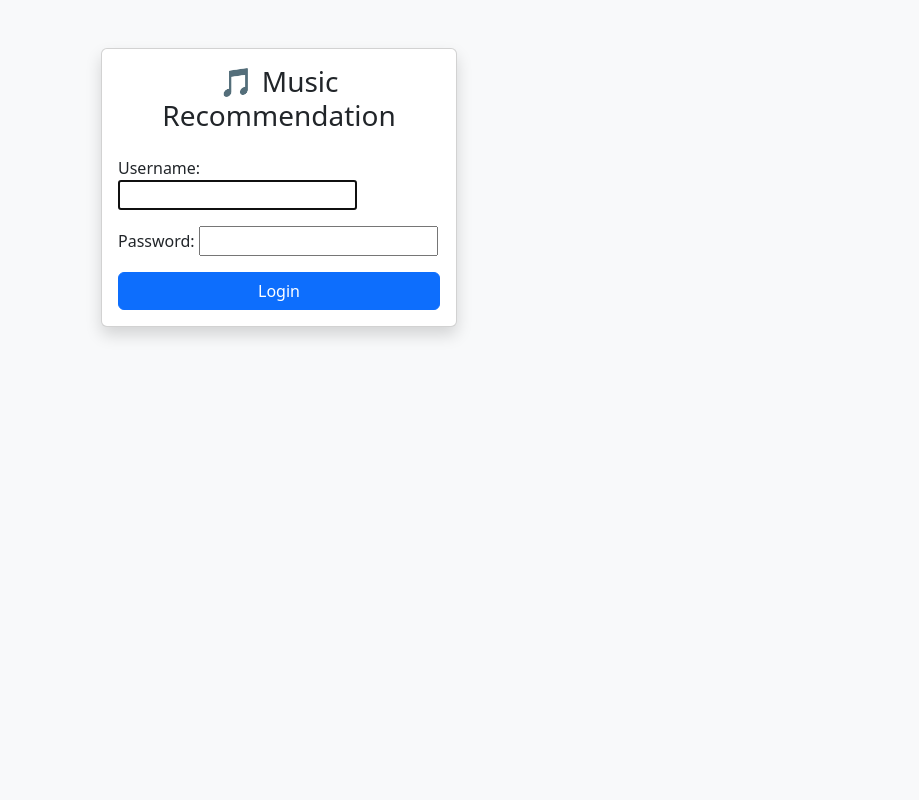
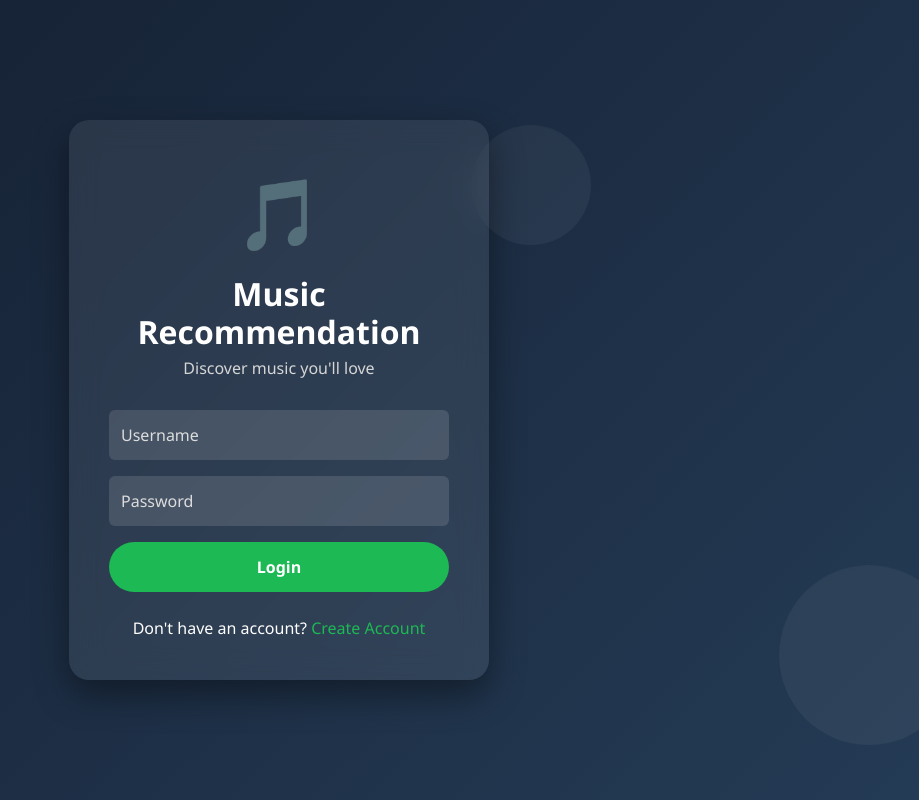
Before and after one commit to Cres24/Music-Recommendation-, a Django app: page /accounts/login/ in a window 1280 px wide. Shown: the whole page, without its empty margins (361-1280 px from the left). Run offline with Django 5.2, Linux system fonts and the light colour scheme.

Commit message:
UI for login page

```diff
--- a/music/accounts/templates/accounts/login.html
+++ b/music/accounts/templates/accounts/login.html
@@ -1,47 +1,208 @@
+{% load static %}
 <!DOCTYPE html>
 <html lang="en">
 <head>
     <meta charset="UTF-8">
     <meta name="viewport" content="width=device-width, initial-scale=1.0">
-    <title>Music Recommendation Login</title>
+    <title>Music Recommendation System - Login</title>
 
     <link href="https://cdn.jsdelivr.net/npm/bootstrap@5.3.3/dist/css/bootstrap.min.css" rel="stylesheet">
+
+    <style>
+        *{
+            margin:0;
+            padding:0;
+            box-sizing:border-box;
+            font-family:Segoe UI, sans-serif;
+        }
+
+        body{
+            min-height:100vh;
+            display:flex;
+            justify-content:center;
+            align-items:center;
+            background:linear-gradient(135deg,#141E30,#243B55);
+            overflow:hidden;
+        }
+
+        .background{
+            position:absolute;
+            width:100%;
+            height:100%;
+            overflow:hidden;
+        }
+
+        .circle{
+            position:absolute;
+            border-radius:50%;
+            background:rgba(255,255,255,.05);
+            animation:float 8s infinite ease-in-out;
+        }
+
+        .circle:nth-child(1){
+            width:250px;
+            height:250px;
+            left:-50px;
+            top:-70px;
+        }
+
+        .circle:nth-child(2){
+            width:180px;
+            height:180px;
+            right:-40px;
+            bottom:60px;
+        }
+
+        .circle:nth-child(3){
+            width:120px;
+            height:120px;
+            left:65%;
+            top:15%;
+        }
+
+        @keyframes float{
+            50%{
+                transform:translateY(20px);
+            }
+        }
+
+        .login-card{
+            width:420px;
+            background:rgba(255,255,255,.08);
+            backdrop-filter:blur(15px);
+            border-radius:20px;
+            padding:40px;
+            box-shadow:0 15px 35px rgba(0,0,0,.4);
+            color:white;
+            z-index:10;
+        }
+
+        .music-icon{
+            font-size:70px;
+            text-align:center;
+            margin-bottom:10px;
+        }
+
+        h2{
+            text-align:center;
+            font-weight:700;
+            margin-bottom:5px;
+        }
+
+        .subtitle{
+            text-align:center;
+            color:#d6d6d6;
+            margin-bottom:30px;
+        }
+
+        .form-control{
+            height:50px;
+            background:rgba(255,255,255,.12);
+            border:none;
+            color:white;
+        }
+
+        .form-control::placeholder{
+            color:#dddddd;
+        }
+
+        .form-control:focus{
+            background:rgba(255,255,255,.15);
+            color:white;
+            border:none;
+            box-shadow:0 0 0 .2rem rgba(0,255,150,.25);
+        }
+
+        .btn-login{
+            width:100%;
+            height:50px;
+            border:none;
+            border-radius:30px;
+            font-weight:600;
+            background:#1DB954;
+            color:white;
+            transition:.3s;
+        }
+
+        .btn-login:hover{
+            background:#17a64b;
+            transform:translateY(-2px);
+        }
+
+        .extra-links{
+            text-align:center;
+            margin-top:20px;
+        }
+
+        .extra-links a{
+            color:#1DB954;
+            text-decoration:none;
+        }
+
+        .extra-links a:hover{
+            text-decoration:underline;
+        }
+
+        @media(max-width:500px){
+
+            .login-card{
+                width:90%;
+                padding:30px;
+            }
+
+        }
+
+    </style>
 </head>
+<body>
 
-<body class="bg-light">
+<div class="background">
+    <div class="circle"></div>
+    <div class="circle"></div>
+    <div class="circle"></div>
+</div>
 
-<div class="container">
+<div class="login-card">
 
-    <div class="row justify-content-center mt-5">
+    <div class="music-icon">
+        🎵
+    </div>
 
-        <div class="col-md-4">
+    <h2>Music Recommendation</h2>
 
-            <div class="card shadow">
-
-                <div class="card-body">
-
-                    <h3 class="text-center mb-4">
-                        🎵 Music Recommendation
-                    </h3>
+    <p class="subtitle">
+        Discover music you'll love
+    </p>
 
     <form method="POST">
 
         {% csrf_token %}
 
-                        {{ form.as_p }}
+        <div class="mb-3">
+            <input type="text"
+                   name="username"
+                   class="form-control"
+                   placeholder="Username"
+                   required>
+        </div>
 
-                        <button class="btn btn-primary w-100">
+        <div class="mb-3">
+            <input type="password"
+                   name="password"
+                   class="form-control"
+                   placeholder="Password"
+                   required>
+        </div>
+
+        <button class="btn-login">
             Login
         </button>
 
     </form>
 
-                </div>
-
-            </div>
-
-        </div>
-
+    <div class="extra-links mt-4">
+        Don't have an account?
+        <a href="{% url 'register' %}">Create Account</a>
     </div>
 
 </div>
--- a/music/accounts/urls.py
+++ b/music/accounts/urls.py
@@ -1,8 +1,16 @@
 from django.urls import path
 from .views import UserLoginView
 from django.contrib.auth.views import LogoutView
+from .views import register
+from django.contrib.auth.views import LoginView
 
 urlpatterns = [
     path("login/", UserLoginView.as_view(), name="login"),
     path("logout/", LogoutView.as_view(next_page="login"), name="logout"),
+    path(
+        "login/",
+        LoginView.as_view(template_name="accounts/login.html"),
+        name="login",
+    ),
+    path("register/", register, name="register"),
 ]
--- a/music/accounts/views.py
+++ b/music/accounts/views.py
@@ -5,4 +5,7 @@ class UserLoginView(LoginView):
     template_name = "accounts/login.html"
     redirect_authenticated_user = True
 
+def register(request):
+    return render(request, "accounts/register.html")
+
 # Create your views here.
--- a/music/mysite/urls.py
+++ b/music/mysite/urls.py
@@ -17,7 +17,9 @@ Including another URLconf
 from django.contrib import admin
 from django.urls import path
 from django.urls import path, include
+from django.contrib.auth.views import LoginView
 urlpatterns = [
     path('admin/', admin.site.urls),
      path("accounts/", include("accounts.urls")),
+     path('', LoginView.as_view(template_name='accounts/login.html'), name='home'),
 ]
```
Also changed, not shown: music/accounts/templates/accounts/register.html (added, +9 -0 lines), music/db.sqlite3. Lines whose indentation alone changed are shown as unchanged.
